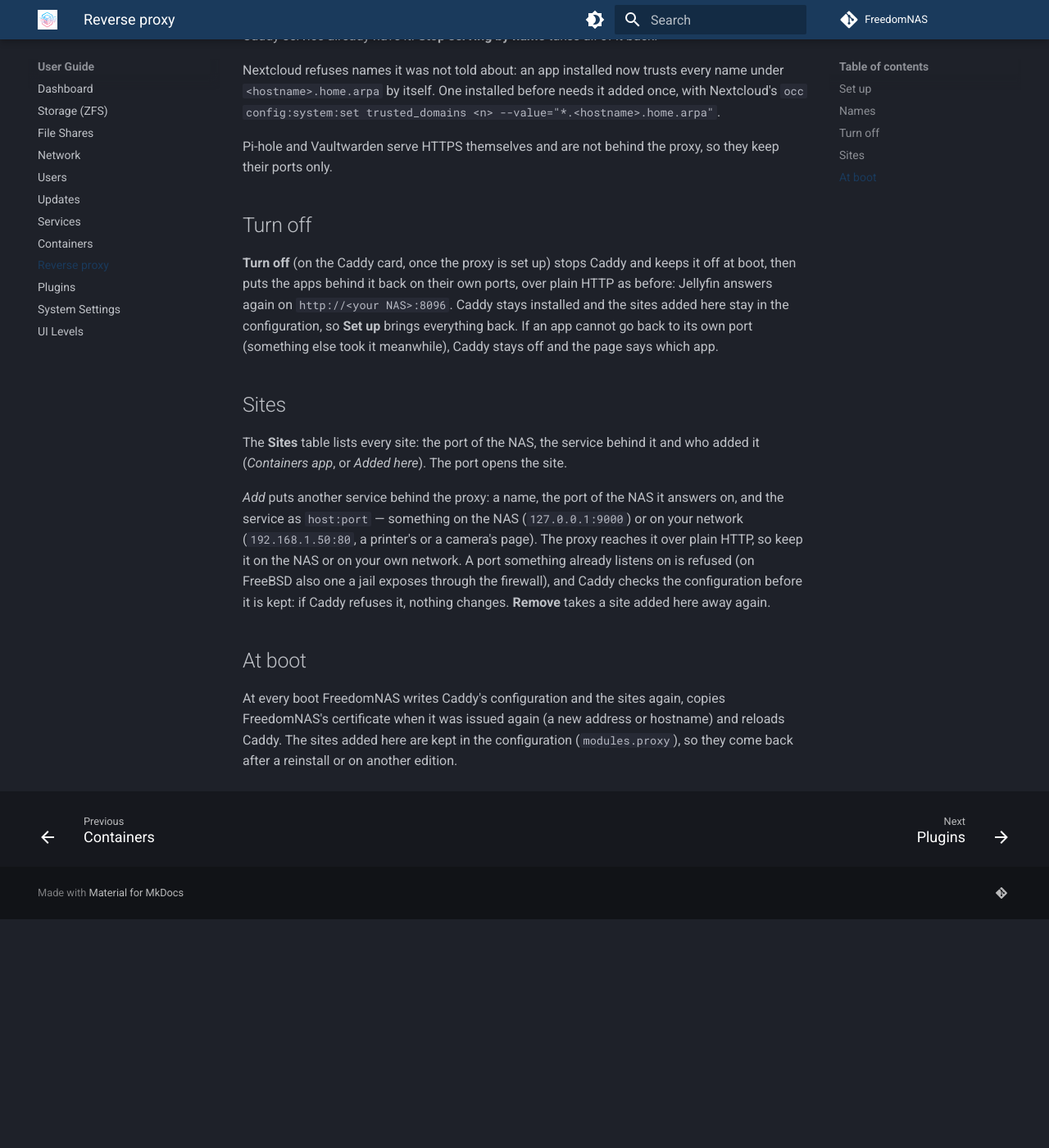
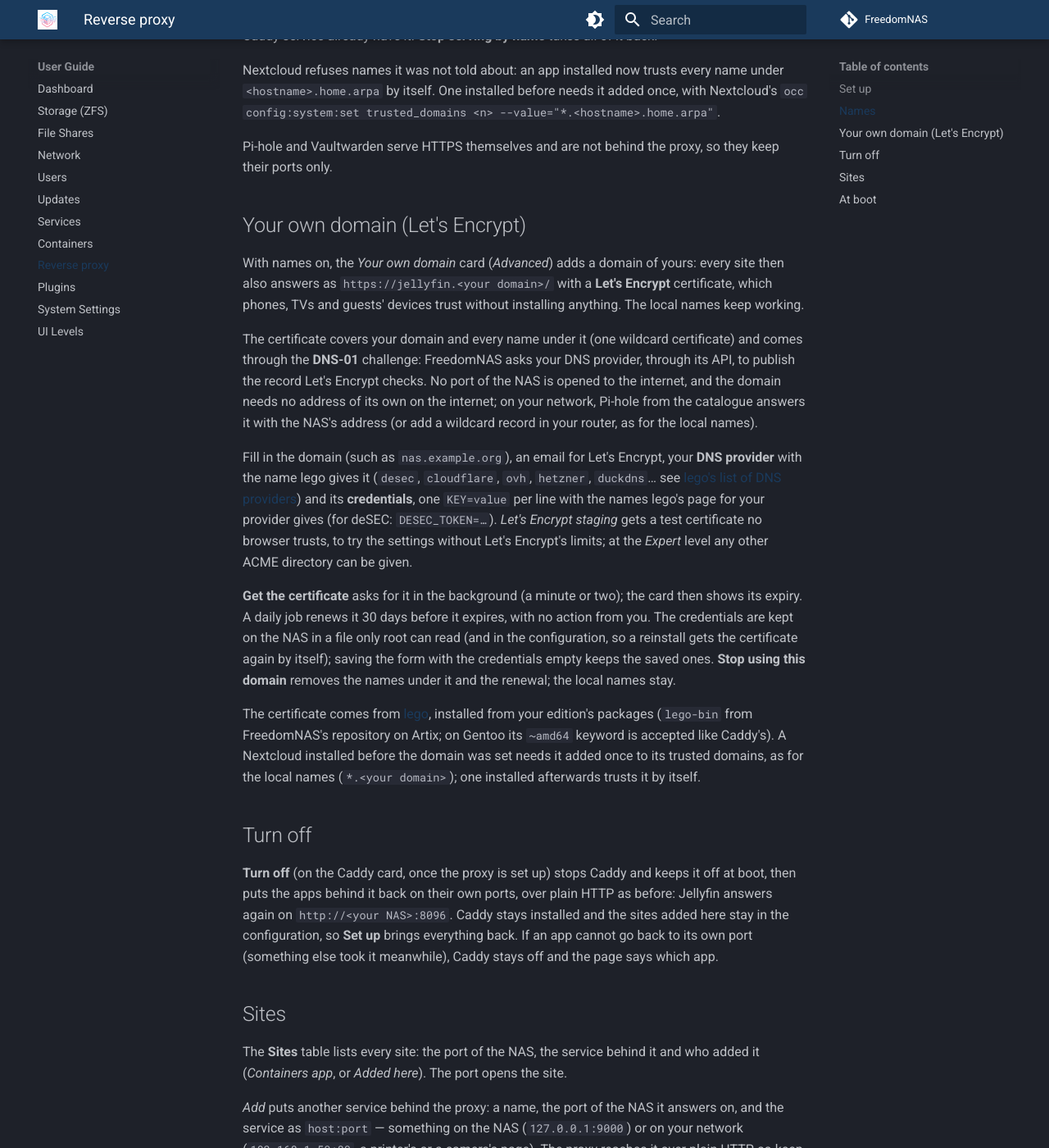
Before and after one commit to FreedomNAS/freedomnas-docs, an MkDocs documentation site: the page built from docs/user-guide/proxy.md, in a window 1280 px wide and 1400 px high, scrolled down 1854 px. Shown: the whole window at 82% size. Built offline with MkDocs 1.6.1 and Material for MkDocs 9.7.7, drawn with Linux system fonts in a browser that asks for light colours; before the commit the page ends 2975 px from its top, so only the background shows below that; some of the changed text lies outside the part shown.

Commit message:
Document Let's Encrypt for an own domain and the inotify limit

```diff
--- a/docs/user-guide/proxy.md
+++ b/docs/user-guide/proxy.md
@@ -16,7 +16,7 @@ warning, by the NAS's hostname or by its address.
 Editions: Debian, Arch, Artix, Void, Gentoo and FreeBSD. Caddy comes from
 your edition's own packages; Artix has none, so there it comes from
 FreedomNAS's own repository (`caddy-bin`, with the service of your init:
-`caddy-openrc`, `caddy-dinit` or `caddy-runit`).
+`caddy-openrc`, `caddy-dinit` or `caddy-runit`; and `lego-bin` for Let's Encrypt).
 On Gentoo it installs Caddy 2.11 or later, accepting its `~amd64` keyword
 alone (`/etc/portage/package.accept_keywords/freedomnas-caddy`): the stable
 2.10.2, built with Go 1.27, crashes on its first HTTPS site.
@@ -81,6 +81,45 @@ it added once, with Nextcloud's `occ config:system:set trusted_domains <n>
 Pi-hole and Vaultwarden serve HTTPS themselves and are not behind the proxy,
 so they keep their ports only.
 
+## Your own domain (Let's Encrypt)
+
+With names on, the *Your own domain* card (*Advanced*) adds a domain of yours:
+every site then also answers as `https://jellyfin.<your domain>/` with a
+**Let's Encrypt** certificate, which phones, TVs and guests' devices trust
+without installing anything. The local names keep working.
+
+The certificate covers your domain and every name under it (one wildcard
+certificate) and comes through the **DNS-01** challenge: FreedomNAS asks your
+DNS provider, through its API, to publish the record Let's Encrypt checks. No
+port of the NAS is opened to the internet, and the domain needs no address of
+its own on the internet; on your network, Pi-hole from the catalogue answers
+it with the NAS's address (or add a wildcard record in your router, as for the
+local names).
+
+Fill in the domain (such as `nas.example.org`), an email for Let's Encrypt,
+your **DNS provider** with the name lego gives it (`desec`, `cloudflare`,
+`ovh`, `hetzner`, `duckdns`… see [lego's list of DNS
+providers](https://go-acme.github.io/lego/dns/)) and its **credentials**, one
+`KEY=value` per line with the names lego's page for your provider gives (for
+deSEC: `DESEC_TOKEN=…`). *Let's Encrypt staging* gets a test certificate no
+browser trusts, to try the settings without Let's Encrypt's limits; at the
+*Expert* level any other ACME directory can be given.
+
+**Get the certificate** asks for it in the background (a minute or two);
+the card then shows its expiry. A daily job renews it 30 days before it
+expires, with no action from you. The credentials are kept on the NAS in a
+file only root can read (and in the configuration, so a reinstall gets the
+certificate again by itself); saving the form with the credentials empty keeps
+the saved ones. **Stop using this domain** removes the names under it and the
+renewal; the local names stay.
+
+The certificate comes from [lego](https://go-acme.github.io/lego/), installed
+from your edition's packages (`lego-bin` from FreedomNAS's repository on
+Artix; on Gentoo its `~amd64` keyword is accepted like Caddy's). A Nextcloud
+installed before the domain was set needs it added once to its trusted
+domains, as for the local names (`*.<your domain>`); one installed afterwards
+trusts it by itself.
+
 ## Turn off
 
 **Turn off** (on the Caddy card, once the proxy is set up) stops Caddy and
```
Also changed, not shown: docs/user-guide/containers.md (+8 -0 lines).
